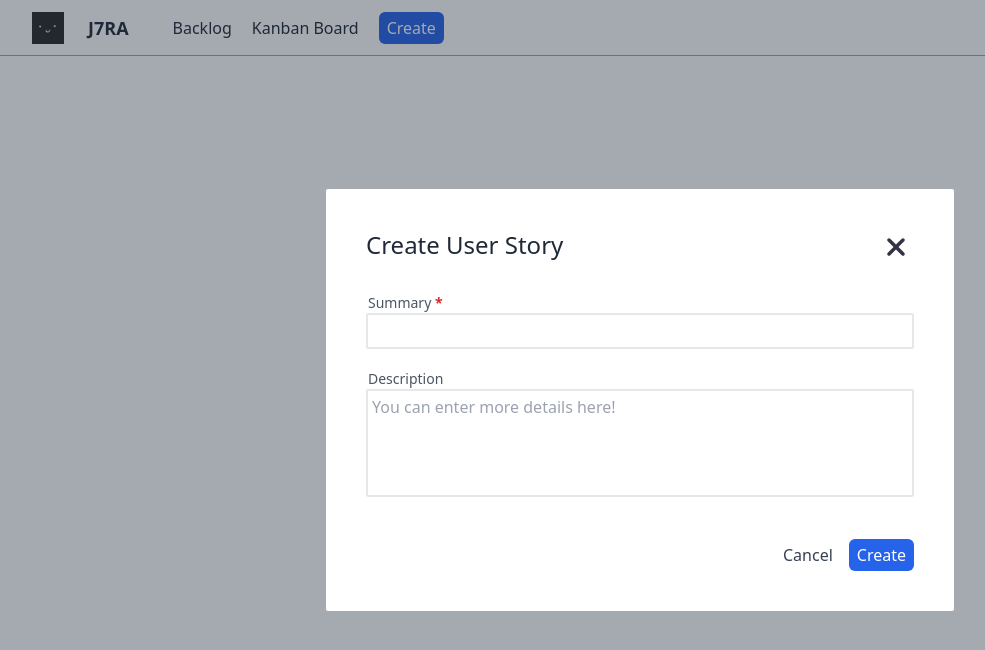
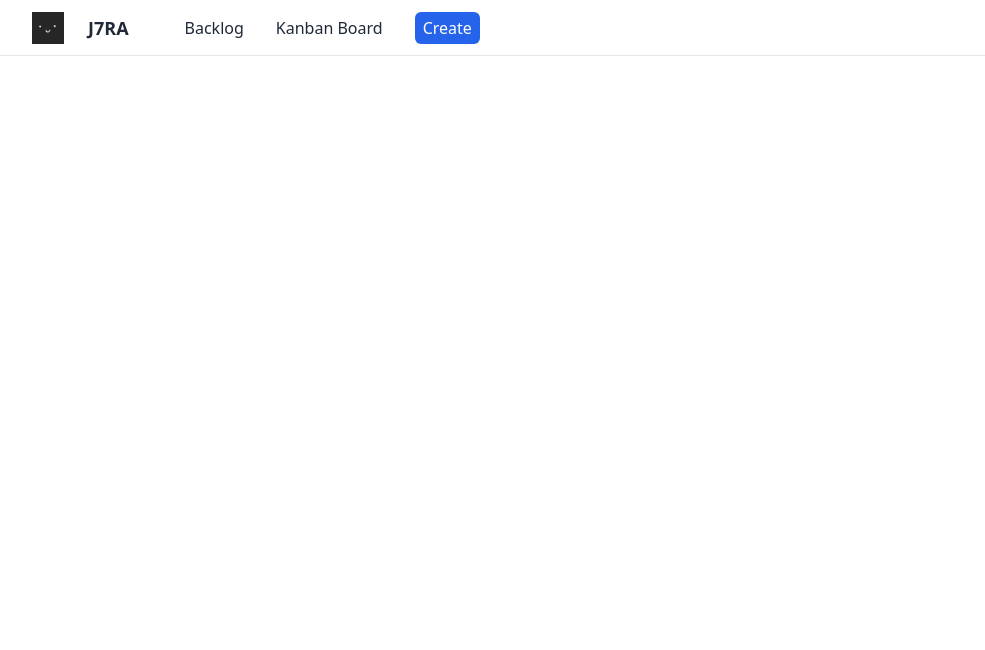
Before and after one commit to th7mo/J7RA, a Nuxt app: page / in a window 1280 px wide. Shown: the top 650 px of the page, without its empty margins (0-985 px from the left). Built offline with nearby package versions, Linux system fonts and the light colour scheme.

Commit message:
feat: add routing and basic pages for kanban and backlog

```diff
--- a/app.vue
+++ b/app.vue
@@ -1,4 +1,17 @@
+<script setup lang="ts">
+  const isCreatingStory = ref(false);
+</script>
+
 <template>
-  <TheHeader />
-  <NuxtPage />
+  <TheHeader @create-story="isCreatingStory = true" />
+  <StoryCreateDialog v-if="isCreatingStory" @close="isCreatingStory = false" />
+  <main class="page">
+    <NuxtPage />
+  </main>
 </template>
+
+<style scoped lang="scss">
+  main.page {
+    @apply mx-10;
+  }
+</style>
--- a/components/TheHeader.vue
+++ b/components/TheHeader.vue
@@ -14,23 +14,31 @@
         <p class="company-name">J7RA</p>
       </li>
       <li>
-        <NuxtLink to="/backlog"><p>Backlog</p></NuxtLink>
+        <NuxtLink to="/backlog" class="nav-item"><p>Backlog</p></NuxtLink>
       </li>
       <li>
-        <NuxtLink to="/kanban"><p>Kanban Board</p></NuxtLink>
+        <NuxtLink to="/kanban" class="nav-item"><p>Kanban Board</p></NuxtLink>
       </li>
-      <li><BaseButton label="Create" @click="" /></li>
+      <li><BaseButton label="Create" @click="emit('create-story')" /></li>
     </ul>
   </nav>
 </template>
 
 <style scoped lang="scss">
   nav {
-    @apply top-0 border-b border-gray-400  h-14;
+    @apply top-0 border-b border-gray-200  h-14;
+  }
+
+  .router-link-active {
+    @apply border-b-[3px] border-blue-600 text-blue-600;
+  }
+
+  .nav-item {
+    @apply flex items-center justify-center h-full w-full;
   }
 
   ul {
-    @apply flex h-full gap-5;
+    @apply flex h-full gap-8;
   }
 
   li {
--- a/components/story/board/StoryBoardBacklog.vue
+++ b/components/story/board/StoryBoardBacklog.vue
@@ -12,8 +12,12 @@
 
 <template>
   <main class="board">
-    <StoryBoardList :stories="stories" title="BACKLOG" />
+    <StoryBoardList :stories="stories" />
   </main>
 </template>
 
-<style scoped lang="scss"></style>
+<style scoped lang="scss">
+  .board {
+    @apply max-w-4xl;
+  }
+</style>
--- a/components/story/create/StoryCreateDialog.vue
+++ b/components/story/create/StoryCreateDialog.vue
@@ -76,7 +76,7 @@
   }
 
   h2 {
-    @apply w-[40vw] text-2xl mb-8;
+    @apply font-medium w-[40vw] text-2xl mb-8;
   }
 
   .button {
--- a/nuxt.config.ts
+++ b/nuxt.config.ts
@@ -1,4 +1,7 @@
 // https://nuxt.com/docs/api/configuration/nuxt-config
 export default defineNuxtConfig({
   modules: ['@nuxtjs/tailwindcss', '@pinia/nuxt'],
+  routeRules: {
+    '/': { redirect: '/backlog/ ' },
+  },
 });
--- a/pages/backlog.vue
+++ b/pages/backlog.vue
@@ -1,3 +1,26 @@
 <template>
-  <StoryBoardBacklog />
+  <main class="page">
+    <article>
+      <h2>Backlog</h2>
+      <StoryBoardBacklog class="backlog" />
+    </article>
+  </main>
 </template>
+
+<style scoped lang="scss">
+  .page {
+    @apply flex items-center flex-col w-full;
+  }
+
+  article {
+    @apply w-full max-w-4xl;
+  }
+
+  h2 {
+    @apply font-bold text-5xl mt-16 mb-5 w-full;
+  }
+
+  .backlog {
+    @apply w-full;
+  }
+</style>
--- a/pages/index.vue
+++ b/pages/index.vue
@@ -1,3 +1 @@
-<template>
-  <StoryCreateDialog />
-</template>
+<template></template>
--- a/pages/kanban.vue
+++ b/pages/kanban.vue
@@ -1,3 +1,26 @@
 <template>
-  <p>Kanban</p>
+  <main class="page">
+    <article>
+      <h2>Kanban</h2>
+      <StoryBoardBacklog class="backlog" />
+    </article>
+  </main>
 </template>
+
+<style scoped lang="scss">
+  .page {
+    @apply flex items-center flex-col w-full;
+  }
+
+  article {
+    @apply w-full max-w-4xl;
+  }
+
+  h2 {
+    @apply font-bold text-5xl mt-16 mb-5 w-full;
+  }
+
+  .backlog {
+    @apply w-full;
+  }
+</style>
```
